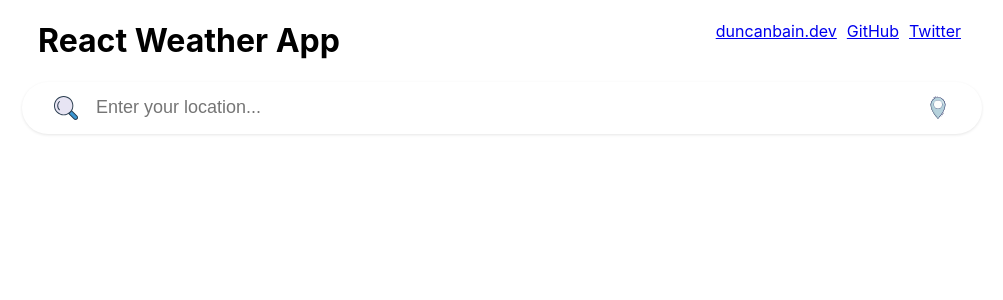
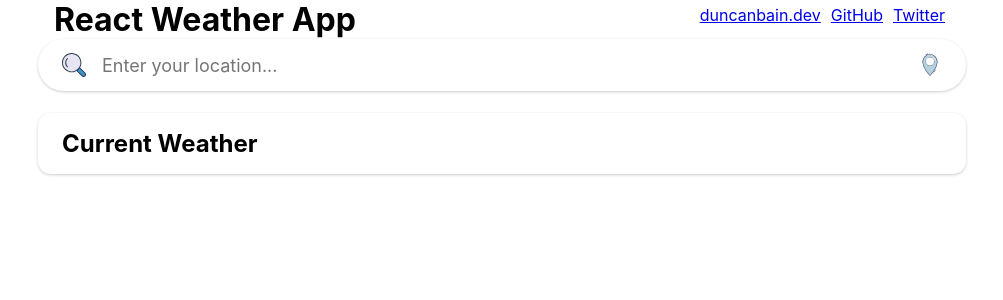
Before and after one commit to duncanjbain/weather-forecast-app, a React (Create React App) app: page / in a window 1280 px wide. Shown: the top 300 px of the page, without its empty margins (138-1141 px from the left). Built offline with nearby package versions, Linux system fonts and the light colour scheme.

Commit message:
Add current weather component, update box sizing and margins

```diff
--- a/src/App.jsx
+++ b/src/App.jsx
@@ -3,6 +3,7 @@ import GlobalStyle from "./theme/globalStyle";
 import styled from "styled-components";
 import Header from "./Components/Header";
 import LocationSearch from "./Components/LocationSearch"
+import CurrentWeather from "./Components/CurrentWeather"
 
 
 const AppContainer = styled.div`
@@ -22,6 +23,7 @@ function App() {
       <Header />
       <AppContainer>
         <LocationSearch locationSearchInput={locationSearchInput} updateLocationInput={updateLocationInput} />
+        <CurrentWeather />
       </AppContainer>
     </>
   );
--- /dev/null
+++ b/src/Components/CurrentWeather.jsx
@@ -0,0 +1,31 @@
+import React from "react";
+import styled from "styled-components";
+
+const CurrentWeatherContainer = styled.section`
+display: flex;
+flex-direction: column;
+padding: 1rem 1.5rem;
+box-shadow: 0px 1px 3px rgba(0, 0, 0, 0.2);
+border-radius: 13px;
+`;
+
+const CurrentWeatherHeader = styled.header`
+`;
+
+const CurrentWeatherHeading = styled.h2`
+`;
+
+const CurrentWeather = () => {
+  return(
+    <CurrentWeatherContainer>
+      <CurrentWeatherHeader>
+        <CurrentWeatherHeading>
+          Current Weather
+        </CurrentWeatherHeading>
+
+      </CurrentWeatherHeader>
+    </CurrentWeatherContainer>
+  );
+};
+
+export default CurrentWeather;
--- a/src/Components/LocationSearch.jsx
+++ b/src/Components/LocationSearch.jsx
@@ -4,7 +4,7 @@ import { ReactComponent as SearchIconSvg } from "../assets/svg/search.svg";
 import { ReactComponent as PointerIconSvg } from "../assets/svg/pointer.svg";
 
 const SearchContainer = styled.div`
-  box-shadow: 0px 1px 3px rgba(0, 0, 0, 0.1);
+  box-shadow: 0px 1px 3px rgba(0, 0, 0, 0.2);
   margin-bottom: 1.4rem;
   border-radius: 26px;
   display: flex;
@@ -26,13 +26,13 @@ const LocationInput = styled.input`
 `;
 
 const SearchIcon = styled(SearchIconSvg)`
-  margin-left: 2rem;
+  margin-left: 1.5rem;
   height: 1.5rem;
   width: auto;
 `;
 
 const PointerIcon = styled(PointerIconSvg)`
-  margin-right: 2rem;
+  margin-right: 1.5rem;
   height: 1.5rem;
   width: auto;
 `;
--- a/src/theme/globalStyle.jsx
+++ b/src/theme/globalStyle.jsx
@@ -1,6 +1,14 @@
 import { createGlobalStyle } from 'styled-components';
 
 const GlobalStyle = createGlobalStyle`
+*,
+*::before,
+*::after {
+  margin: 0;
+  padding: 0;
+  box-sizing: border-box;
+  font-family: inherit;
+}
   body {
     margin: 0;
     padding: 0;
```
